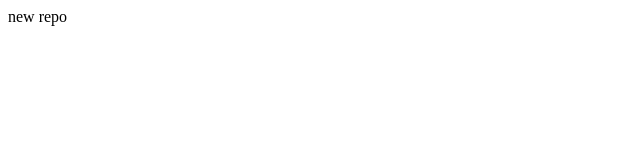
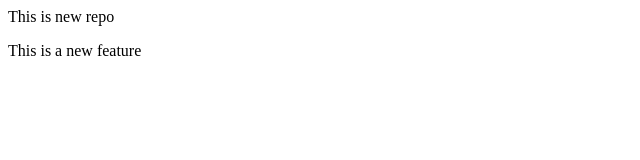
Before and after one commit to ankithasabhoji/localrepo, a plain HTML site: page index.html in a window 1280 px wide. Shown: the whole page, without its empty margins (0-640 px from the left). Drawn offline with Linux system fonts and the light colour scheme.

Commit message:
add new feature

```diff
--- a/index.html
+++ b/index.html
@@ -1 +1,4 @@
-<p>new repo</p>
+<p>This is new repo</p>
+<p>
+   This is a new feature
+</p>
```
